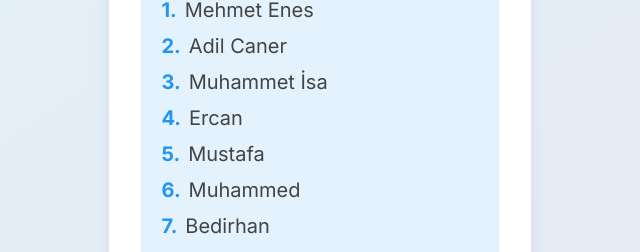
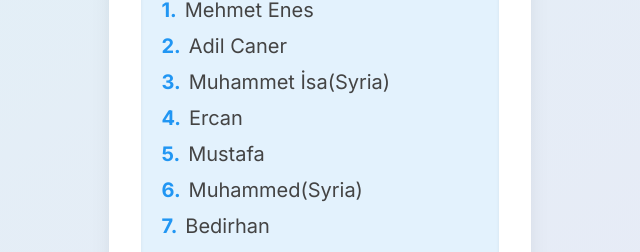
Before and after one commit to Bedirhan3428/myapp, a React (Create React App) app: page / in a window 1280 px wide. Shown: the part 462-714 px from the top of the page, without its empty margins (340-980 px from the left). Built offline with nearby package versions, Linux system fonts and the light colour scheme.

Commit message:
Update App.js

```diff
--- a/src/App.js
+++ b/src/App.js
@@ -4,10 +4,10 @@ import "./App.css"; // Bu satırı ekledik!
 const people = [
   "Mehmet Enes",
   "Adil Caner",
-  "Muhammet İsa",
+  "Muhammet İsa(Syria)",
   "Ercan",
   "Mustafa",
-  "Muhammed",
+  "Muhammed(Syria)",
   "Bedirhan",
   "Ali Taha",
   "Mehmet",
```
